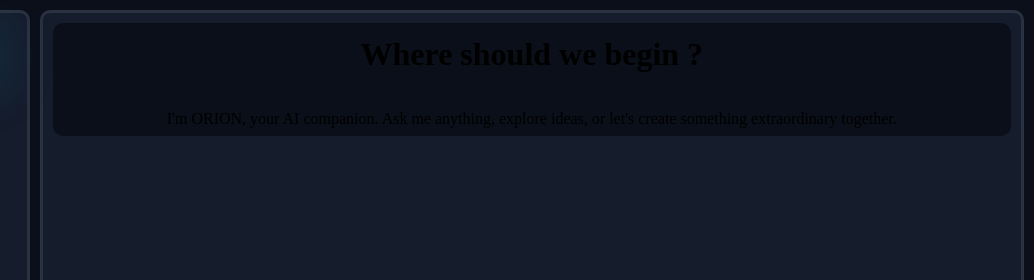
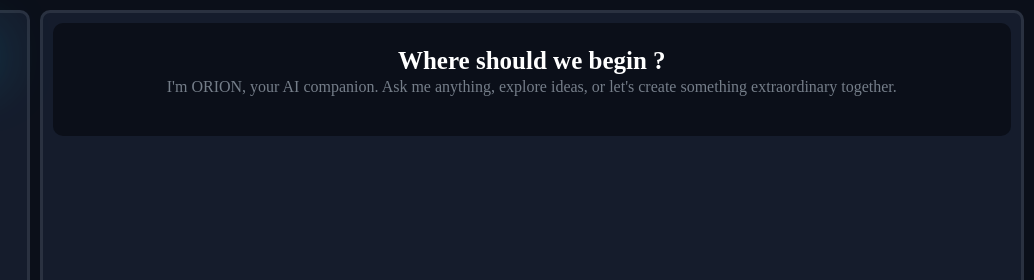
Before and after one commit to Sathsidu-2006/ORION-AI-CHATBOT, a plain HTML site: page index.html in a window 1280 px wide. Shown: the top 280 px of the page, 246-1280 px from the left. Drawn offline with Linux system fonts and the light colour scheme.

Commit message:
style : styled the heading

```diff
--- a/css/style.css
+++ b/css/style.css
@@ -73,3 +73,14 @@ body {
     margin-bottom: 3px;
     filter: drop-shadow(0 0 30px #06B6D4);
 }
+
+.heading {
+    margin: 0;
+    color: white;
+    font-size: 25px;
+}
+
+.h-p {
+    margin-top: 3px;
+    color: #88919dda;
+}
```
